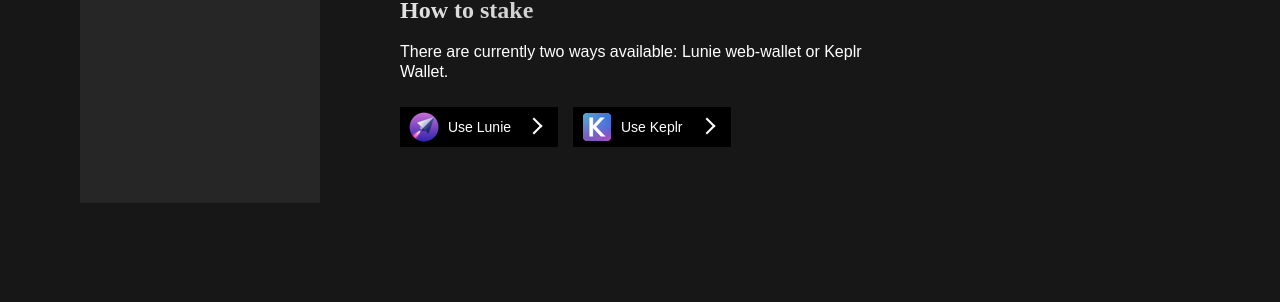
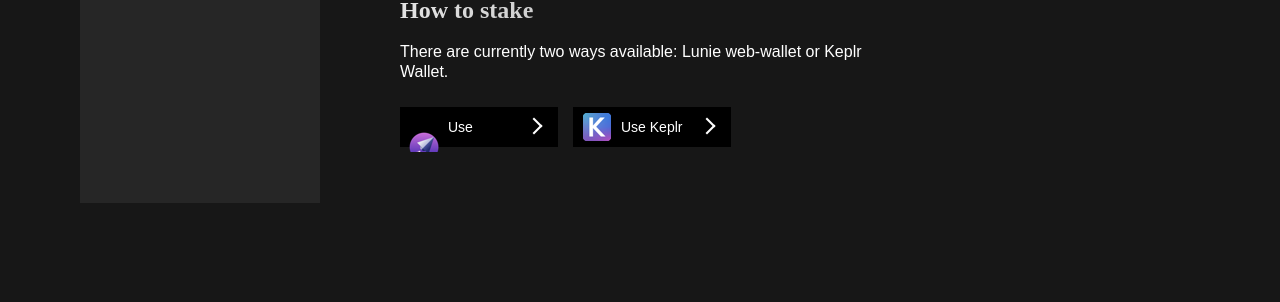
Before and after one commit to King860810/newweb, a Jekyll site: the page built from networks.html, in a window 1280 px wide and 900 px high, scrolled down 80 px. Shown: the part 439-741 px from the top of the window. Built offline with Jekyll 4.4.1, drawn with Linux system fonts in a browser that asks for light colours.

Commit message:
Update networks.html

```diff
--- a/networks.html
+++ b/networks.html
@@ -47,7 +47,7 @@
 				<div class="link2">
 
 				<a href=""><div class="btn2 kepl"><bm>Use Keplr</bm><i class="right"></i></div></a>
-				<a href=""><div class="btn2 lunie"><bm>Use Lunie</bm><i class="right"></i></div></a>
+				<a href=""><div class="btn2 lunie"><bm>Use COSMOSSTATION</bm><i class="right"></i></div></a>
 		</div>
 
 			</div>
@@ -80,7 +80,7 @@
 				<div class="link2">
 
 				<a href=""><div class="btn2 kepl"><bm>Use Keplr</bm><i class="right"></i></div></a>
-				<a href=""><div class="btn2 lunie"><bm>Use Lunie</bm><i class="right"></i></div></a>
+				<a href=""><div class="btn2 lunie"><bm>Use COSMOSSTATION</bm><i class="right"></i></div></a>
 			</div>
 			</div>
 
@@ -113,7 +113,7 @@
 				<div class="link2">
 
 				<a href=""><div class="btn2 kepl"><bm>Use Keplr</bm><i class="right"></i></div></a>
-				<a href=""><div class="btn2 lunie"><bm>Use Lunie</bm><i class="right"></i></div></a>
+				<a href=""><div class="btn2 lunie"><bm>Use COSMOSSTATION</bm><i class="right"></i></div></a>
 
 			</div>
 				</div>
@@ -147,7 +147,7 @@
 				<div class="link2">
 
 				<a href=""><div class="btn2 kepl"><bm>Use Keplr</bm><i class="right"></i></div></a>
-				<a href=""><div class="btn2 lunie"><bm>Use Lunie</bm><i class="right"></i></div></a>
+				<a href=""><div class="btn2 lunie"><bm>Use COSMOSSTATION</bm><i class="right"></i></div></a>
 
 			</div>
 				</div>
@@ -181,7 +181,7 @@
 				<div class="link2">
 
 				<a href=""><div class="btn2 kepl"><bm>Use Keplr</bm><i class="right"></i></div></a>
-				<a href=""><div class="btn2 lunie"><bm>Use Lunie</bm><i class="right"></i></div></a>
+				<a href=""><div class="btn2 lunie"><bm>Use COSMOSSTATION</bm><i class="right"></i></div></a>
 			</div>
 				</div>
 
```
